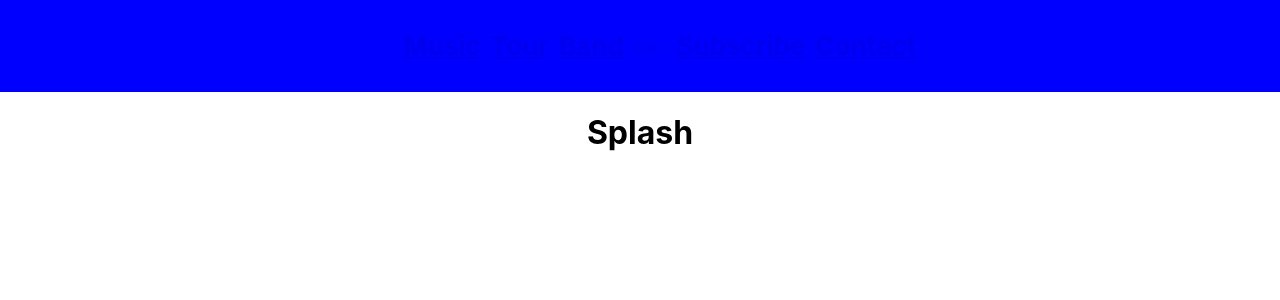
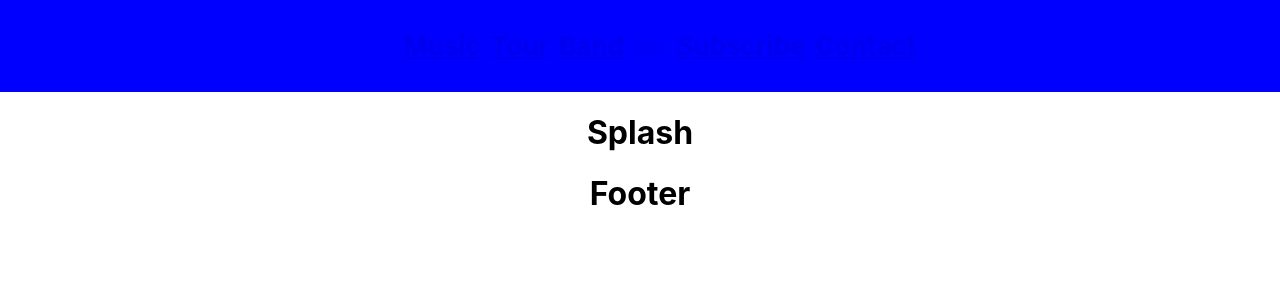
Before and after one commit to tsteer050/organfreemanmusic.com, a React (Create React App) app: page /#/ in a window 1280 px wide. Shown: the top 300 px of the page. Built offline with nearby package versions, Linux system fonts and the light colour scheme.

Commit message:
Add footer component

```diff
--- /dev/null
+++ b/src/Footer.js
@@ -0,0 +1,17 @@
+import React from 'react';
+
+class Footer extends React.Component {
+  constructor(props) {
+    super(props);
+  }
+
+  render() {
+    return (
+      <div>
+        <h1>Footer</h1>
+      </div>
+    );
+  }
+}
+
+export default Footer;
--- a/src/Main.js
+++ b/src/Main.js
@@ -8,6 +8,7 @@ import Band from './Band';
 import Subscribe from './Subscribe';
 import Contact from './Contact';
 import Splash from './Splash';
+import Footer from './Footer';
 
 class Main extends React.Component {
   constructor(props) {
@@ -26,7 +27,7 @@ class Main extends React.Component {
           <Route exact path="/contact" component={Contact} />
           <Route exact path="/" component={Splash}/>
         </Switch>
-
+      <Footer/>
       </div>
     );
   }
```
